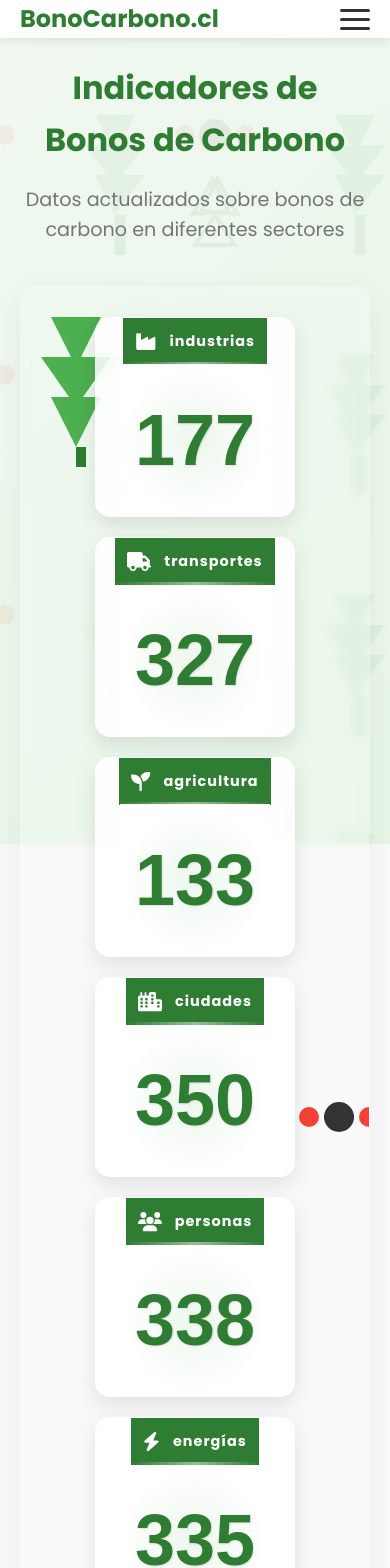
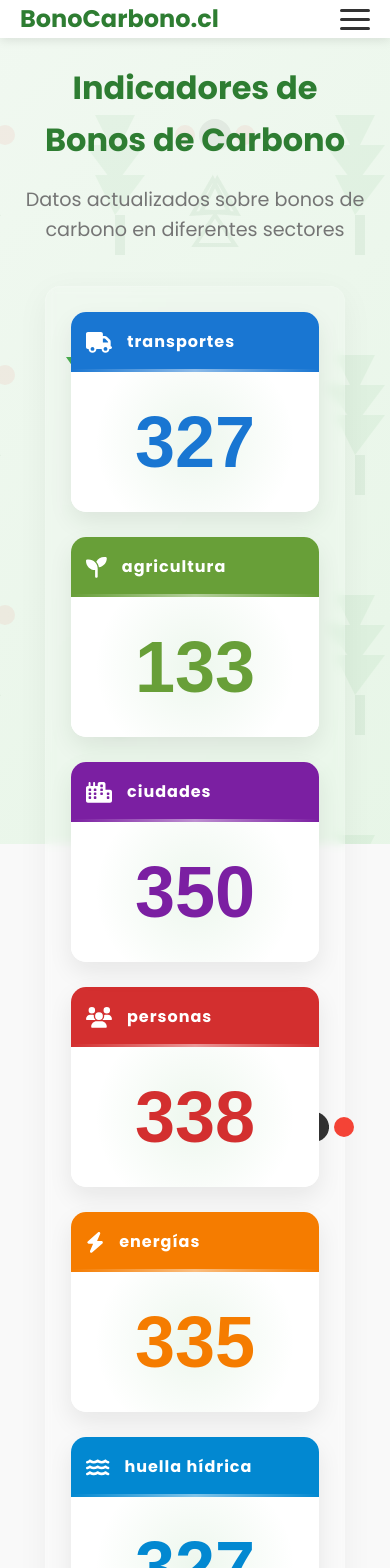
Before and after one commit to AH-jin/BonoCarbono.cl, a React (Vite) app: page / in a window 390 px wide. Shown: the top 1568 px of the page. Built offline with nearby package versions, Linux system fonts and the light colour scheme.

Commit message:
finFINAL

```diff
--- a/src/components/CarbonTables.jsx
+++ b/src/components/CarbonTables.jsx
@@ -130,7 +130,25 @@ const CarbonTables = () => {
 
 
 
+  // Reorganizar las tarjetas en un orden específico 3-1-3
   const renderCards = () => {
+    // Definir el orden específico para el layout 3-1-3
+    const orderedCategories = [
+      // Primera fila (3 tarjetas)
+      'personas', 'energias', 'huellaHidrica',
+      // Segunda fila (1 tarjeta)
+      'industrias',
+      // Tercera fila (3 tarjetas)
+      'transportes', 'agricultura', 'ciudades'
+    ];
+
+    // Filtrar y ordenar los datos según el orden definido
+    const orderedData = [];
+    orderedCategories.forEach(category => {
+      const item = cardData.find(card => card.id === category);
+      if (item) orderedData.push(item);
+    });
+
     // Animaciones AOS aleatorias
     const animations = ['fade-up', 'fade-down', 'fade-right', 'fade-left', 'zoom-in'];
 
@@ -139,13 +157,14 @@ const CarbonTables = () => {
         <div className="carbon-background-element tree-element" data-aos="fade-right" data-aos-delay="300"></div>
         <div className="carbon-background-element molecule-element" data-aos="fade-left" data-aos-delay="500"></div>
         <div className="carbon-background-element recycle-element" data-aos="fade-up" data-aos-delay="700"></div>
-        {cardData.map((item, index) => {
+        {orderedData.map((item, index) => {
           const randomAnim = animations[Math.floor(Math.random() * animations.length)];
 
           return (
             <div
               key={item.id}
               className="card-item"
+              data-category={item.id}
               data-aos={randomAnim}
               data-aos-duration="800"
               data-aos-delay={index * 100}
--- a/src/components/CardStyle.css
+++ b/src/components/CardStyle.css
@@ -70,26 +70,23 @@
   height: 200px;
   border-radius: 15px;
   overflow: hidden;
-  box-shadow: 0 8px 20px rgba(0, 0, 0, 0.1);
+  box-shadow: 0 10px 25px rgba(0, 0, 0, 0.08);
   transition: all 0.3s ease;
   display: flex;
   flex-direction: column;
-  align-items: center;
-  justify-content: center;
+  align-items: stretch;
   cursor: pointer;
   position: relative;
-  background-color: rgba(255, 255, 255, 0.85);
-  -webkit-backdrop-filter: blur(8px);
-  backdrop-filter: blur(8px);
-  border: 1px solid rgba(255, 255, 255, 0.2);
+  background-color: #ffffff;
+  border: none;
+  margin: 0 auto;
 }
 
 .card-container {
-  display: flex;
-  flex-wrap: wrap;
-  justify-content: center;
-  gap: 20px;
-  padding: 30px;
+  display: grid;
+  grid-template-columns: repeat(3, 1fr);
+  gap: 40px;
+  padding: 50px;
   position: relative;
   z-index: 1;
   background-color: rgba(255, 255, 255, 0.1);
@@ -98,8 +95,153 @@
   border-radius: 15px;
   box-shadow: 0 8px 32px rgba(0, 0, 0, 0.05);
   border: 1px solid rgba(255, 255, 255, 0.1);
-  margin: 20px 0;
-  overflow: hidden;
+  margin: 30px 0;
+  overflow: visible;
+  max-width: 900px;
+  margin-left: auto;
+  margin-right: auto;
+  justify-items: center;
+}
+
+/* Estructura específica para 7 tarjetas en formato 3-1-3 */
+/* Primera fila - 3 tarjetas */
+.card-item:nth-child(1) {
+  grid-column: 1 / 2;
+  grid-row: 1;
+}
+
+.card-item:nth-child(2) {
+  grid-column: 2 / 3;
+  grid-row: 1;
+}
+
+.card-item:nth-child(3) {
+  grid-column: 3 / 4;
+  grid-row: 1;
+}
+
+/* Segunda fila - 1 tarjeta centrada */
+.card-item:nth-child(4) {
+  grid-column: 2 / 3;
+  grid-row: 2;
+  justify-self: center;
+}
+
+/* Tercera fila - 3 tarjetas */
+.card-item:nth-child(5) {
+  grid-column: 1 / 2;
+  grid-row: 3;
+}
+
+.card-item:nth-child(6) {
+  grid-column: 2 / 3;
+  grid-row: 3;
+}
+
+.card-item:nth-child(7) {
+  grid-column: 3 / 4;
+  grid-row: 3;
+}
+
+/* Ajustes específicos para evitar superposiciones */
+.card-item {
+  position: relative;
+  z-index: 1;
+  margin: 0;
+}
+
+/* Responsive para tablets */
+@media (max-width: 992px) {
+  .card-container {
+    grid-template-columns: repeat(2, 1fr);
+    max-width: 600px;
+    padding: 30px;
+    gap: 30px;
+  }
+
+  /* Ajustar el layout para tablets - 2 columnas */
+  /* Primera fila - 2 tarjetas */
+  .card-item:nth-child(1) {
+    grid-column: 1 / 2;
+    grid-row: 1;
+    justify-self: center;
+  }
+
+  .card-item:nth-child(2) {
+    grid-column: 2 / 3;
+    grid-row: 1;
+    justify-self: center;
+  }
+
+  /* Segunda fila - 1 tarjeta + 1 tarjeta */
+  .card-item:nth-child(3) {
+    grid-column: 1 / 2;
+    grid-row: 2;
+    justify-self: center;
+  }
+
+  .card-item:nth-child(4) {
+    grid-column: 2 / 3;
+    grid-row: 2;
+    justify-self: center;
+  }
+
+  /* Tercera fila - 2 tarjetas */
+  .card-item:nth-child(5) {
+    grid-column: 1 / 2;
+    grid-row: 3;
+    justify-self: center;
+  }
+
+  .card-item:nth-child(6) {
+    grid-column: 2 / 3;
+    grid-row: 3;
+    justify-self: center;
+  }
+
+  /* Cuarta fila - 1 tarjeta centrada */
+  .card-item:nth-child(7) {
+    grid-column: 1 / 3;
+    grid-row: 4;
+    justify-self: center;
+  }
+}
+
+/* Responsive para móviles */
+@media (max-width: 576px) {
+  .card-container {
+    grid-template-columns: 1fr;
+    padding: 25px;
+    gap: 25px;
+    max-width: 300px;
+  }
+
+  /* Todas las tarjetas ocupan una columna en móviles */
+  .card-item:nth-child(1),
+  .card-item:nth-child(2),
+  .card-item:nth-child(3),
+  .card-item:nth-child(4),
+  .card-item:nth-child(5),
+  .card-item:nth-child(6),
+  .card-item:nth-child(7) {
+    grid-column: 1 / 2;
+    justify-self: center;
+    margin: 0;
+  }
+
+  /* Asignar filas específicas para evitar superposiciones */
+  .card-item:nth-child(1) { grid-row: 1; }
+  .card-item:nth-child(2) { grid-row: 2; }
+  .card-item:nth-child(3) { grid-row: 3; }
+  .card-item:nth-child(4) { grid-row: 4; }
+  .card-item:nth-child(5) { grid-row: 5; }
+  .card-item:nth-child(6) { grid-row: 6; }
+  .card-item:nth-child(7) { grid-row: 7; }
+
+  .card-item {
+    width: 100%;
+    max-width: 250px;
+  }
 }
 
 /* Elementos decorativos de fondo para bonos de carbono */
@@ -157,9 +299,8 @@
 }
 
 .card-item:hover {
-  transform: translateY(-10px) scale(1.03);
-  box-shadow: 0 15px 30px rgba(0, 0, 0, 0.15);
-  background-color: rgba(255, 255, 255, 0.95);
+  transform: translateY(-10px);
+  box-shadow: 0 20px 40px rgba(0, 0, 0, 0.1);
 }
 
 .card-pulse {
@@ -167,9 +308,9 @@
 }
 
 .card-header {
-  background-color: #2e7d32;
+  background-color: var(--primary-color);
   color: white;
-  padding: 15px 12px;
+  padding: 15px;
   text-align: center;
   font-weight: bold;
   text-transform: lowercase;
@@ -178,15 +319,22 @@
   overflow: hidden;
   display: flex;
   align-items: center;
-  justify-content: center;
-  gap: 8px;
+  justify-content: flex-start;
+  gap: 10px;
+  width: 100%;
+  font-size: 1rem;
+  height: 60px;
 }
 
 /* Animaciones base para todos los iconos */
 .card-icon {
-  font-size: 1.2rem;
+  font-size: 1.3rem;
   margin-right: 5px;
   transition: all 0.5s ease;
+  color: white;
+  display: flex;
+  align-items: center;
+  justify-content: center;
 }
 
 /* Animaciones específicas para cada tipo de icono */
@@ -317,11 +465,12 @@
   display: flex;
   justify-content: center;
   align-items: center;
-  padding: 35px 15px;
-  background-color: #fff;
+  padding: 20px 15px;
+  background-color: white;
   flex-grow: 1;
   position: relative;
   overflow: hidden;
+  width: 100%;
 }
 
 .card-body::before {
@@ -339,11 +488,10 @@
   font-size: 4.5rem;
   font-weight: bold;
   font-family: 'Arial', sans-serif;
-  color: #2e7d32;
-  text-shadow: 1px 1px 2px rgba(0, 0, 0, 0.1);
   position: relative;
   z-index: 1;
   transition: all 0.4s cubic-bezier(0.175, 0.885, 0.32, 1.275);
+  line-height: 1;
 }
 
 .card-item:hover .card-value {
@@ -372,9 +520,6 @@
 }
 
 /* Estilos específicos para cada categoría */
-.card-item[data-category="industrias"] {
-  border-color: #2e7d32;
-}
 .card-item[data-category="industrias"] .card-header {
   background-color: #2e7d32;
 }
@@ -382,9 +527,6 @@
   color: #2e7d32;
 }
 
-.card-item[data-category="transportes"] {
-  border-color: #1976d2;
-}
 .card-item[data-category="transportes"] .card-header {
   background-color: #1976d2;
 }
@@ -392,9 +534,6 @@
   color: #1976d2;
 }
 
-.card-item[data-category="agricultura"] {
-  border-color: #689f38;
-}
 .card-item[data-category="agricultura"] .card-header {
   background-color: #689f38;
 }
@@ -402,9 +541,6 @@
   color: #689f38;
 }
 
-.card-item[data-category="ciudades"] {
-  border-color: #7b1fa2;
-}
 .card-item[data-category="ciudades"] .card-header {
   background-color: #7b1fa2;
 }
@@ -412,9 +548,6 @@
   color: #7b1fa2;
 }
 
-.card-item[data-category="personas"] {
-  border-color: #d32f2f;
-}
 .card-item[data-category="personas"] .card-header {
   background-color: #d32f2f;
 }
@@ -422,9 +555,6 @@
   color: #d32f2f;
 }
 
-.card-item[data-category="energias"] {
-  border-color: #f57c00;
-}
 .card-item[data-category="energias"] .card-header {
   background-color: #f57c00;
 }
@@ -432,9 +562,6 @@
   color: #f57c00;
 }
 
-.card-item[data-category="huellaHidrica"] {
-  border-color: #0288d1;
-}
 .card-item[data-category="huellaHidrica"] .card-header {
   background-color: #0288d1;
 }
```
